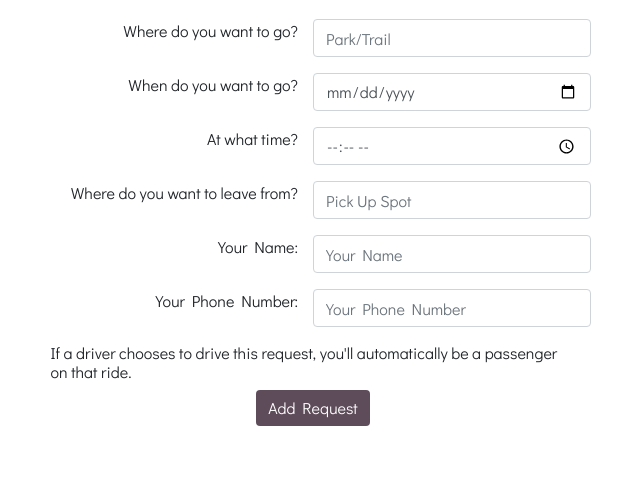
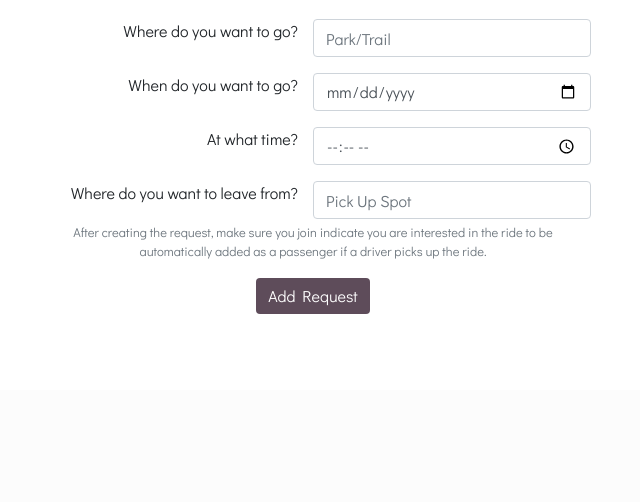
Before and after one commit to mes258/hikePool, a Flask app: page /riders in a window 1280 px wide. Shown: the part 596-1098 px from the top of the page, without its empty margins (312-952 px from the left). After the commit the page ends 910 px from the top, so only its background shows below. Run offline with Flask 2, Linux system fonts and the light colour scheme; data that the repository does not hold is empty; some libraries are stand-ins or nearby versions.

Commit message:
Removed passenger name from request form (for now)

```diff
--- a/app.py
+++ b/app.py
@@ -58,9 +58,9 @@ def get_Requests():
 
 @app.route('/createRequest', methods=['POST'])
 def create_request():
-    name = request.form.get('name')
-    phone = request.form.get('phone')
-    passengerId = createPerson(name, phone)
+    # name = request.form.get('name')
+    # phone = request.form.get('phone')
+    # passengerId = createPerson(name, phone)
 
     date = request.form.get('date')
     time = request.form.get('time')
@@ -68,7 +68,7 @@ def create_request():
     pickUpSpot = request.form.get('pickUpSpot')
     rideId = createRide(date, time, destination, pickUpSpot, -1, 0, 0, None)
 
-    joinRide(rideId, passengerId)
+    # joinRide(rideId, passengerId)
 
     rides = getRides()
     return redirect('/viewRides')
--- a/templates/riders.html
+++ b/templates/riders.html
@@ -111,16 +111,18 @@
               <div class="form-group row d-flex justify-content-center">
                 <label for="pickup" class="col-12 col-md-6">Where do you want to leave from?</label>
                 <input id="pickup" class="col-12 col-md-6 form-control" type="text" placeholder="Pick Up Spot" name="pickUpSpot" required>
+                <small class="form-text text-muted text-center">After creating the request, make sure you join indicate you are interested in the ride to be </br> automatically added as a passenger if a driver picks up the ride.</br></small>
+
               </div>
-              <div class="form-group row d-flex justify-content-center">
+              <!-- <div class="form-group row d-flex justify-content-center">
                 <label for="time" class="col-12 col-md-6">Your Name:</label>
                 <input id="time" class="col-12 col-md-6 form-control" type="text" placeholder="Your Name" name="name" required>
               </div>
               <div class="form-group row d-flex justify-content-center">
                 <label for="time" class="col-12 col-md-6">Your Phone Number:</label>
                 <input id="time" class="col-12 col-md-6 form-control" type="text" placeholder="Your Phone Number" name="phone" required>
-              </div>
-              <h6>If a driver chooses to drive this request, you'll automatically be a passenger on that ride.</h6>
+              </div> -->
+              <!-- <h6>If a driver chooses to drive this request, you'll automatically be a passenger on that ride.</h6> -->
               <div class="form-group row d-flex justify-content-center">
                 <input class="btn btn-secnd" type="submit" value="Add Request">
               </div>
```
